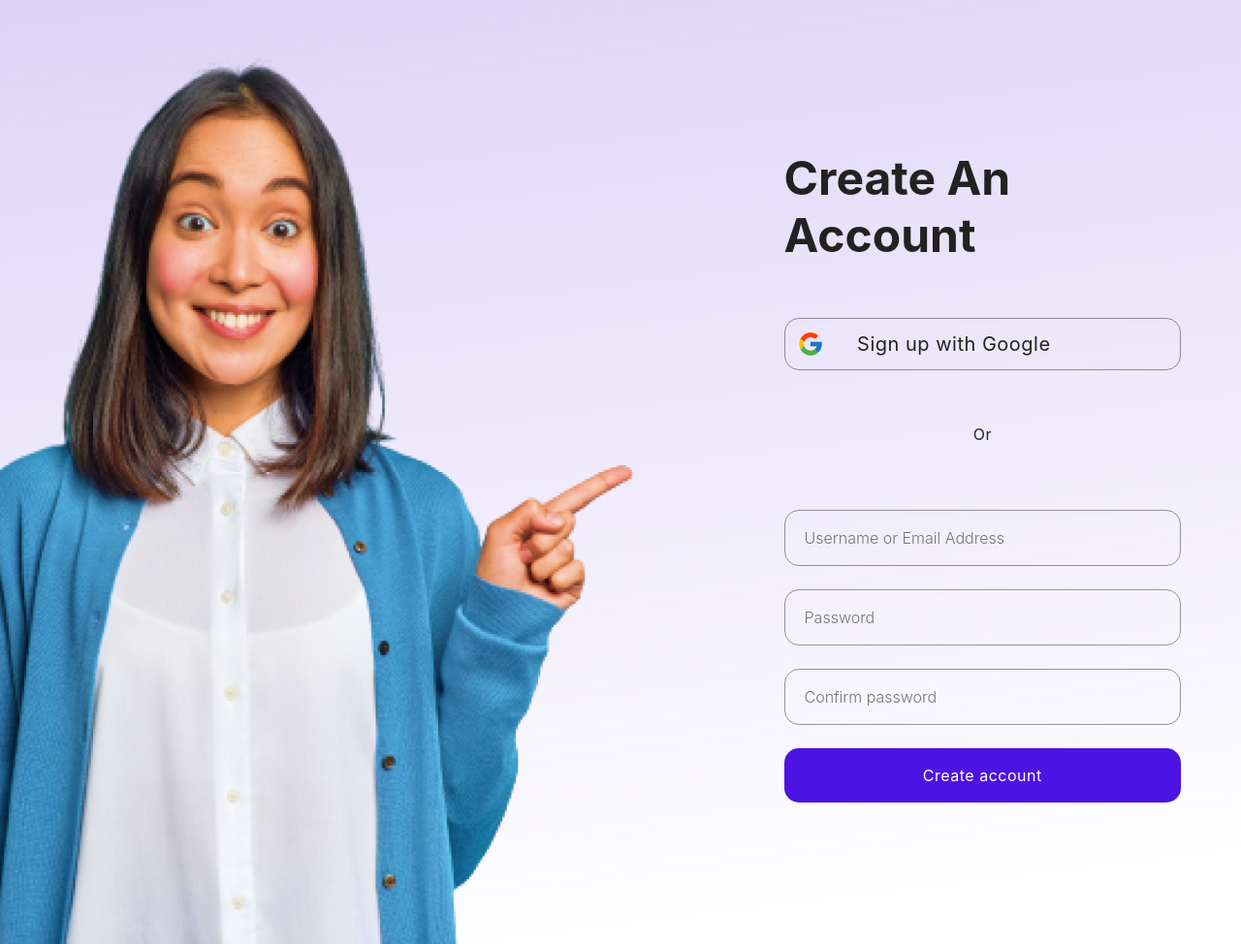
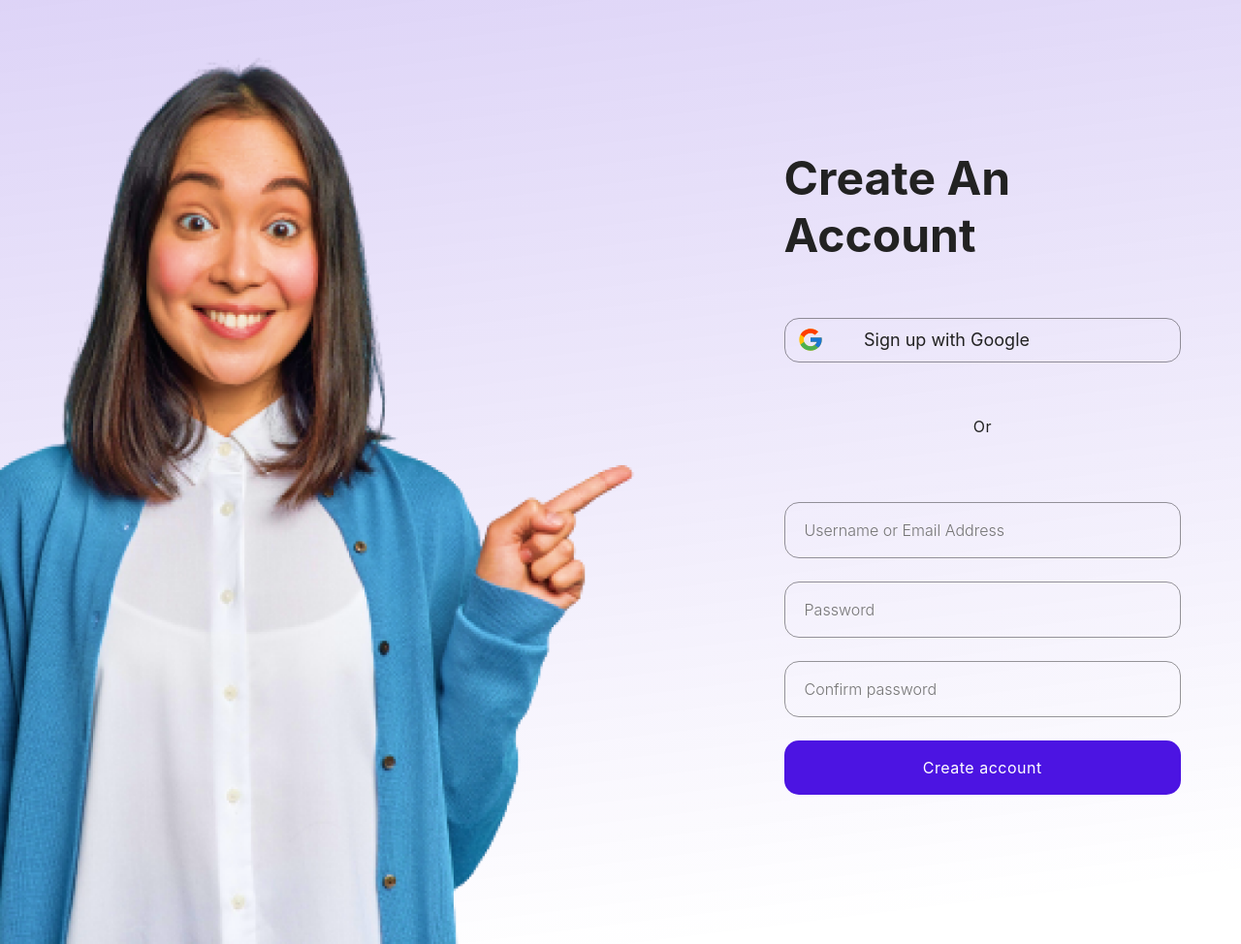
Before and after one commit to chinedu9/just-form, a plain HTML site: page index.html in a window 1280 px wide. Shown: the whole page at 97% size. Drawn offline with Linux system fonts and the light colour scheme.

Commit message:
Add a link tag

```diff
--- a/index.html
+++ b/index.html
@@ -17,7 +17,7 @@
 
                 <div class="icon">
                     <img src="pix/flat-color-icons_google.svg" alt="">
-                    <p>Sign up with Google</p>
+                    <a href="">Sign up with Google</a>
                 </div>
 
                 <p class="or">Or</p>
--- a/style.css
+++ b/style.css
@@ -22,7 +22,7 @@
 .icon{
     display: flex;
     align-items: center;
-    gap: 10%;
+    gap: 12%;
     border-radius: 15px;
     border: 1px solid rgba(0, 0, 0, 0.40);
     padding:2% 12% 2% 3%;
@@ -53,14 +53,13 @@ margin-bottom: 56px;
 
 }
 
-.icon p{
+.icon a{
     color: #222;
 font-family: 'Inter';
-font-size: 20px;
-/* font-style: normal; */
-/* font-weight: 400; */
-line-height: 36px;
-letter-spacing: 0.5px;
+font-size: 18px;
+text-decoration: none;
+
+
 }
 
 .or{
```
